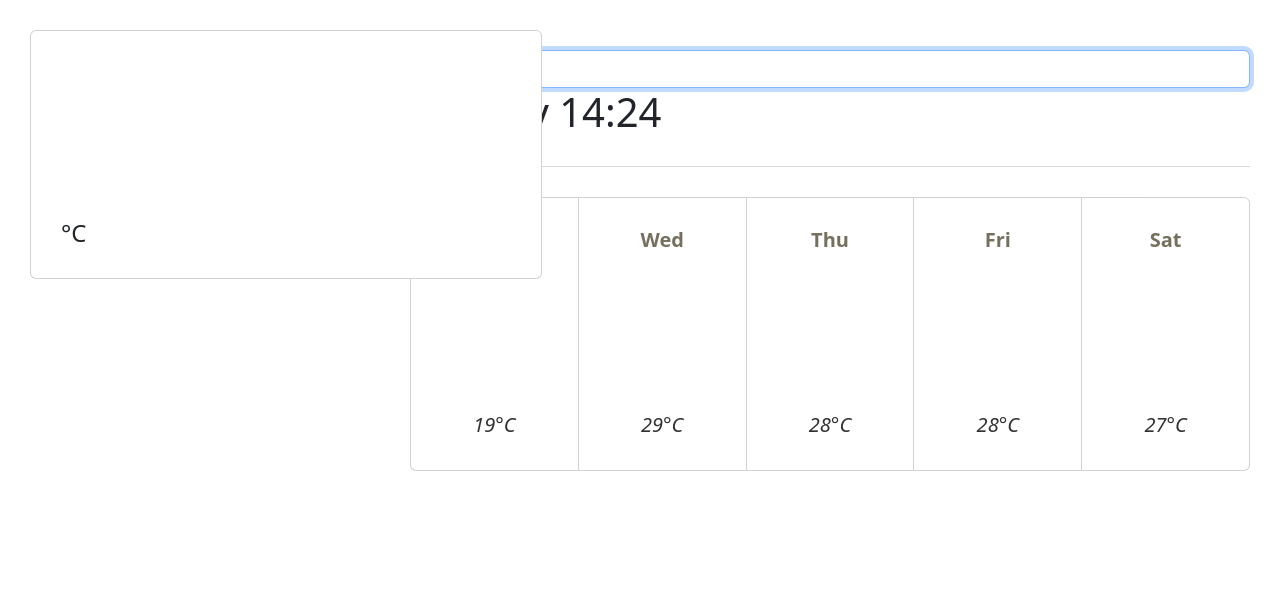
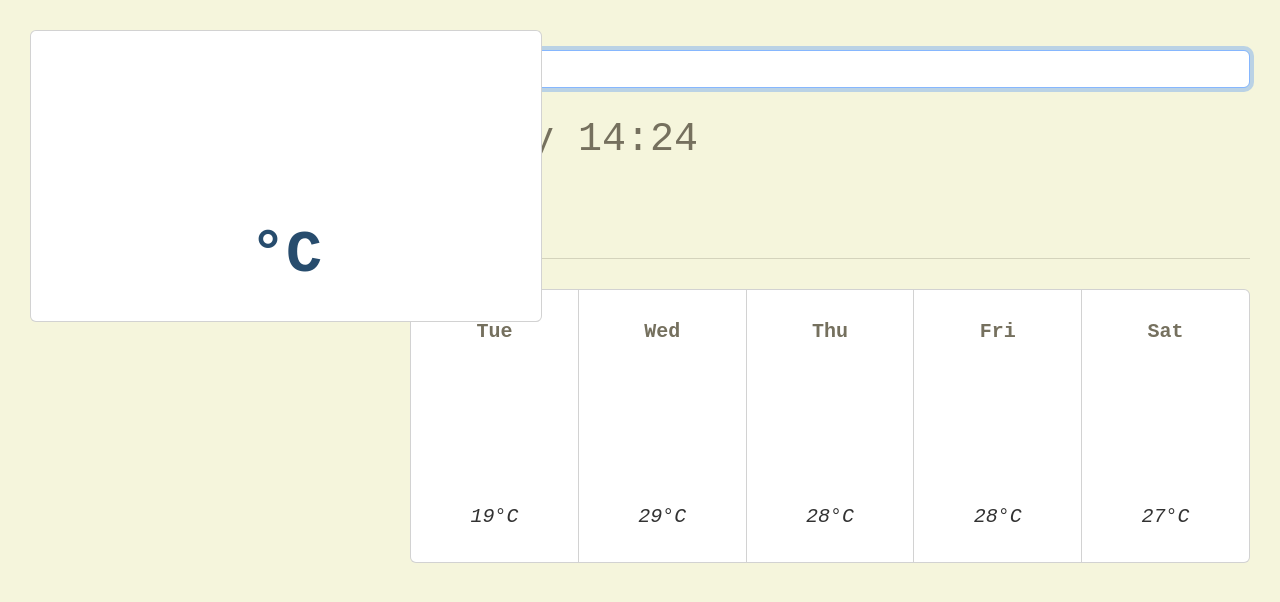
Before and after one commit to tarraxacum/WA, a plain HTML site: page index.html in a window 1280 px wide. Drawn offline with nearby package versions, Linux system fonts and the light colour scheme; no server answers.

Commit message:
Update styles.css

```diff
--- a/styles.css
+++ b/styles.css
@@ -1,4 +1,31 @@
-
+body {
+  background-color: beige;
+  font-family: "Courier New", Courier, monospace;
+}
+h1 {
+  font-size: 40px;
+  margin: 0;
+  padding: 28px 0px;
+  color: #75705e;
+}
+h2 {
+  font-size: 120px;
+  padding: 18px 0px;
+  color: #323232;
+}
+h3 {
+  margin: 0;
+  font-size: 40px;
+  text-align: center;
+  color: #274c6d;
+}
+h4 {
+  font-size: 60px;
+  text-align: center;
+  margin: 0;
+  color: #274c6d;
+  font-weight: bold;
+}
 h5 {
   text-align: center;
   color: #75705e;
```
